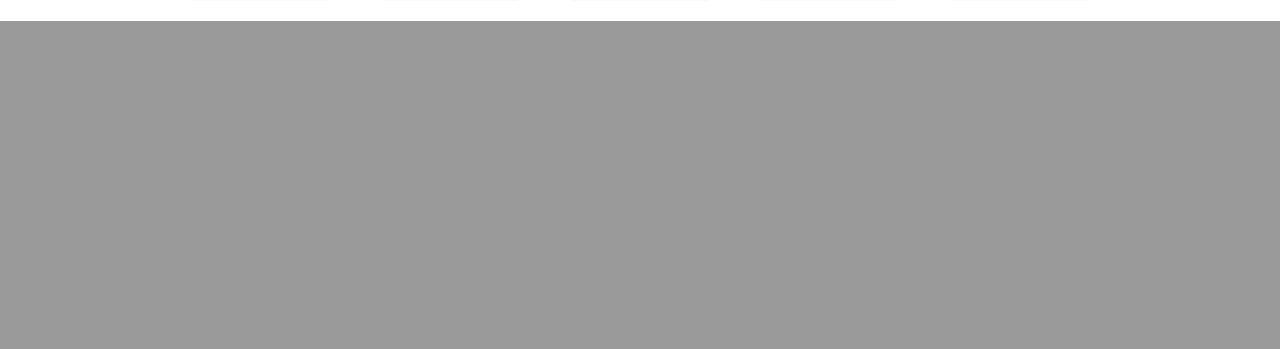
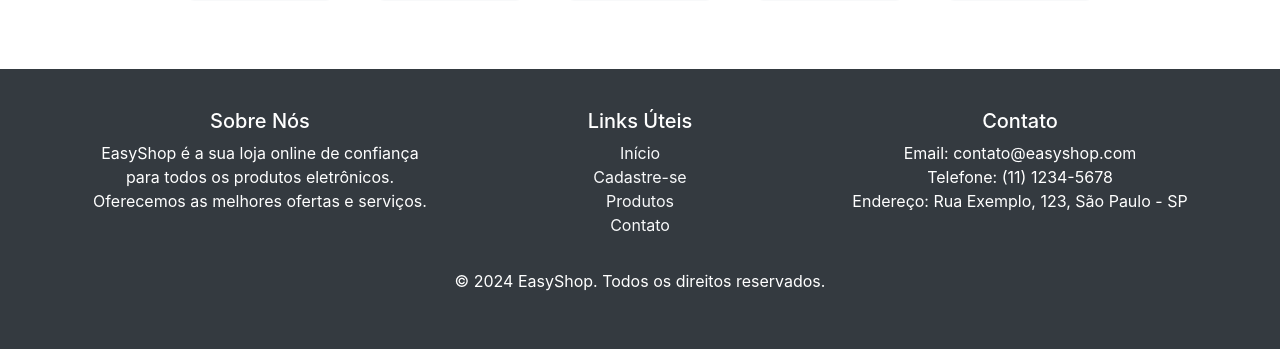
Before and after one commit to Paiaro/easeshop, a PHP site: page / in a window 1280 px wide. Shown: the part 1065-1414 px from the top of the page. Before the commit the page ends 1086 px from the top, so only its background shows below. Run offline with PHP 8.4, Linux system fonts and the light colour scheme.

Commit message:
Update index.php

```diff
--- a/index.php
+++ b/index.php
@@ -67,7 +67,21 @@
             flex-direction: column;
             justify-content: center;
         }
-    </style>
+
+        .footer {
+            background-color: #343a40;
+            color: white;
+            padding: 40px 0;
+        }
+
+        .footer a {
+            color: #f8f9fa;
+            text-decoration: none;
+        }
+
+        .footer a:hover {
+            text-decoration: underline;
+        }
     </style>
 </head>
 
@@ -172,6 +186,37 @@
             </div>
         </div>
     </div>
+
+    <footer class="footer mt-5">
+        <div class="container">
+            <div class="row">
+                <div class="col-md-4">
+                    <h5>Sobre Nós</h5>
+                    <p>EasyShop é a sua loja online de confiança para todos os produtos eletrônicos. Oferecemos as melhores ofertas e serviços.</p>
+                </div>
+                <div class="col-md-4">
+                    <h5>Links Úteis</h5>
+                    <ul class="list-unstyled">
+                        <li><a href="#">Início</a></li>
+                        <li><a href="#">Cadastre-se</a></li>
+                        <li><a href="#">Produtos</a></li>
+                        <li><a href="#">Contato</a></li>
+                    </ul>
+                </div>
+                <div class="col-md-4">
+                    <h5>Contato</h5>
+                    <ul class="list-unstyled">
+                        <li>Email: contato@easyshop.com</li>
+                        <li>Telefone: (11) 1234-5678</li>
+                        <li>Endereço: Rua Exemplo, 123, São Paulo - SP</li>
+                    </ul>
+                </div>
+            </div>
+            <div class="text-center mt-3">
+                <p>&copy; 2024 EasyShop. Todos os direitos reservados.</p>
+            </div>
+        </div>
+    </footer>
 </body>
 
 </html>
```
